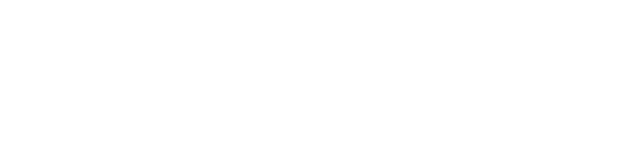
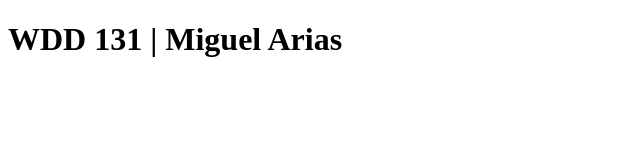
Before and after one commit to miguel-1275/wdd131, a plain HTML site: page index.html in a window 1280 px wide. Shown: the whole page, without its empty margins (0-640 px from the left). Drawn offline with Linux system fonts and the light colour scheme.

Commit message:
h1 added

```diff
--- a/index.html
+++ b/index.html
@@ -6,6 +6,6 @@
     <title>WDD 131 | Miguel Arias</title>
 </head>
 <body>
-
+    <h1>WDD 131 | Miguel Arias</h1>
 </body>
 </html>
```
